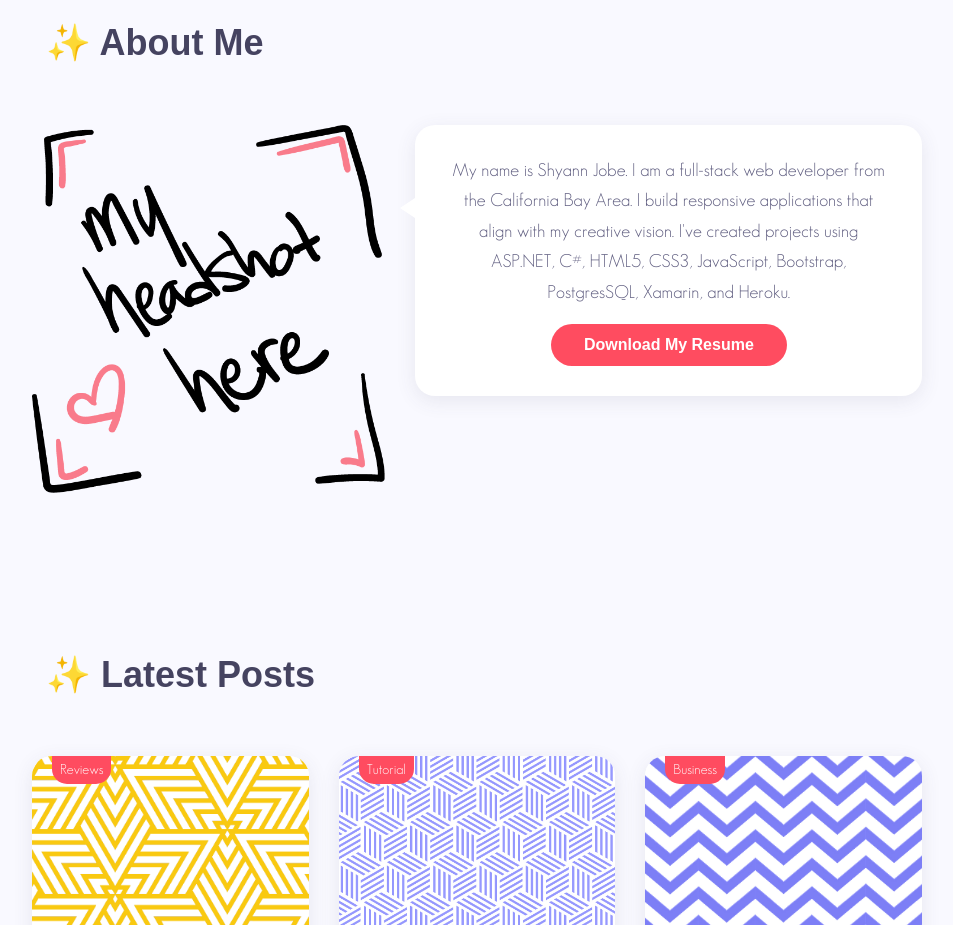
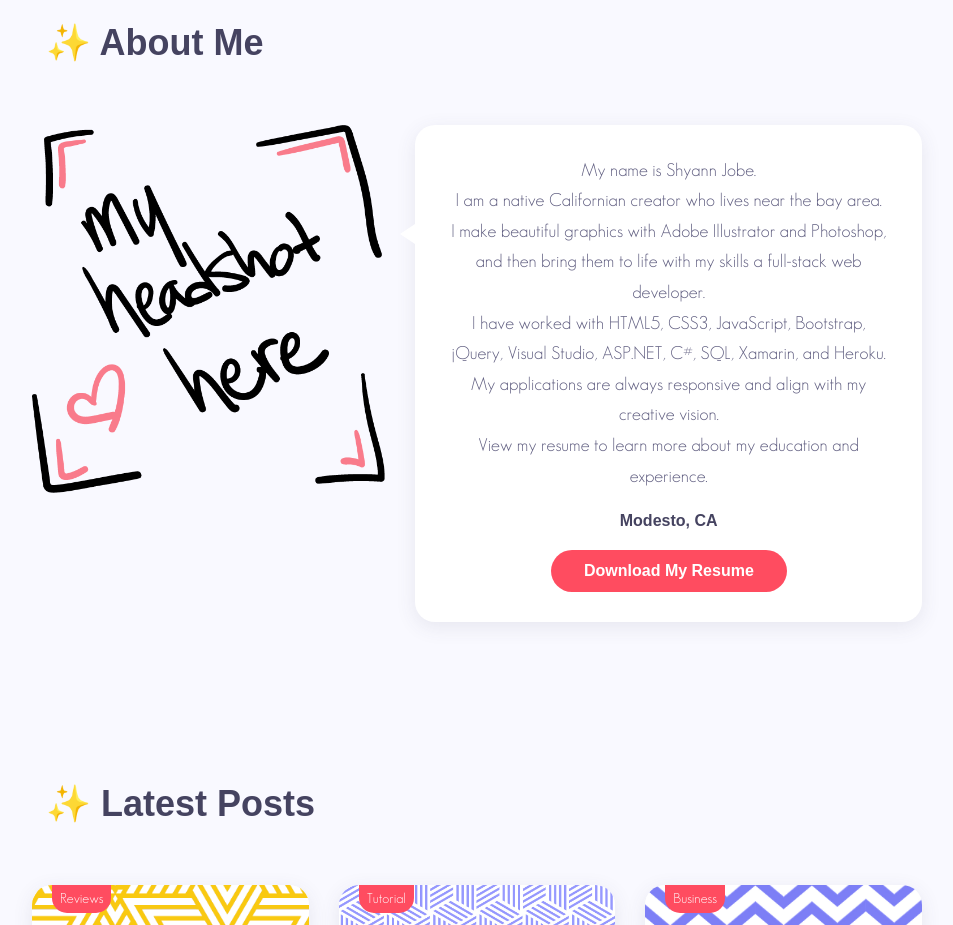
Before and after one commit to helloshyann/ShyannPortfolio, a plain HTML site: page index.html in a window 1280 px wide. Shown: the part 2880-3805 px from the top of the page, without its empty margins (308-1261 px from the left). Drawn offline with Linux system fonts and the light colour scheme; a web font is replaced by a local one.

Commit message:
Update index.html

```diff
--- a/index.html
+++ b/index.html
@@ -627,10 +627,16 @@
                                 <div class="col-md center">
                                     <!-- about text -->
                                     <p class="text-center wow fadeInUp">
-                                        My name is Shyann Jobe. I am a full-stack web developer from the California Bay Area.
-                                        I build responsive applications that align with my creative vision.
-                                        I've created projects using ASP.NET, C#, HTML5, CSS3, JavaScript, Bootstrap, PostgresSQL, Xamarin, and Heroku.
+                                        My name is Shyann Jobe.<br />
+                                        I am a native Californian creator who lives near the bay area.<br />
+                                        I make beautiful graphics with Adobe Illustrator and Photoshop,<br />
+                                        and then bring them to life with my skills a full-stack web developer.<br />
+                                        I have worked with HTML5, CSS3, JavaScript, Bootstrap, jQuery, Visual Studio, ASP.NET, C#, SQL, Xamarin, and Heroku.<br />
+                                        My applications are always responsive and align with my creative vision.<br />
+                                        View my resume to learn more about my education and experience.<br />
+                                        <h6 class="text-center">Modesto, CA</h6>
                                     </p>
+
                                     <div class="mt-3 text-center">
                                         <a href="#" class="btn btn-default">Download My Resume</a>
                                     </div>
```
